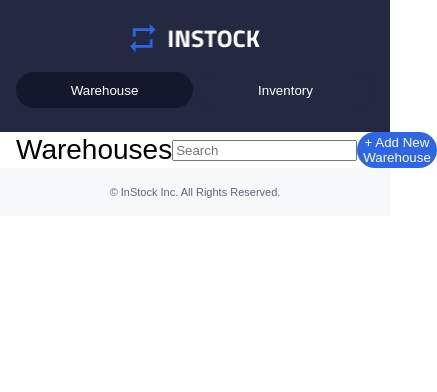
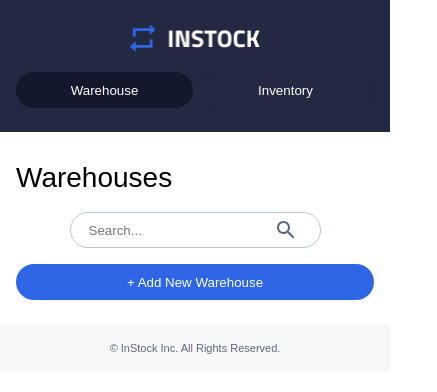
Before and after one commit to msecondi/instock-client, a React (Vite) app: page / in a window 390 px wide. Shown: the top 392 px of the page, 437 px wide, since content can reach past the window. Built offline with nearby package versions, Linux system fonts and the light colour scheme.

Commit message:
Adds formating and spacing for hero for mobile.

```diff
--- a/src/components/Hero/Hero.jsx
+++ b/src/components/Hero/Hero.jsx
@@ -1,12 +1,18 @@
 import './hero.scss';
 import Button from '../Button/Button';
+import SearchIcon from '../../assets/icons/search-24px.svg';
 
 function Hero() {
     return (
         <section className="hero">
             <h1 className="hero__title">Warehouses</h1>
             <div className="hero__controls">
-                <input className="hero__search" type="text" placeholder="Search" />
+                <div className="hero__search-box hero__search-box--right-margin">
+                    <input className="hero__search-input" type="text" placeholder="Search..." />
+                    <button className="hero__search-button">
+                        <img className="hero__search-icon" src={SearchIcon} alt="Search Icon" />
+                    </button>
+                </div>
                 <Button buttonText="+ Add New Warehouse" />
             </div>
         </section>
--- a/src/components/Hero/hero.scss
+++ b/src/components/Hero/hero.scss
@@ -4,26 +4,76 @@
 .hero {
     display: flex;
     justify-content: space-between;
-    align-items: center;
-    flex-direction: row;
+    align-items: left;
+    flex-direction: column;
     background-color: $primary-instock-white;
     width: 100%;
+    margin-top: 1.75rem;
+    margin-bottom: 1.5rem;
+
+    @include tablet-and-desktop {
+        flex-direction: row;
+        align-items: center;
+    }
 
     &__controls {
         display: flex;
         justify-content: center;
         align-items: center;
-        flex-direction: row;
+        flex-direction: column;
+
+        @include tablet-and-desktop {
+            flex-direction: row;
+        }
     }
 
     &__title {
         @include m-page-header;
         font-weight: 400;
         margin: 0;
+        margin-bottom: 1rem;
 
         @include tablet-and-desktop {
             @include page-header;
             font-weight: 400;
         }
     }
+
+    &__search-box {
+        display: flex;
+        justify-content: center;
+        align-items: center;
+        flex-direction: row;
+        border: 1px solid $secondary-cloud;
+        border-radius: 1.25rem;
+        padding: 0.25rem 1rem;
+        box-sizing: border-box;
+        margin-bottom: 1rem;
+
+        @include tablet-and-desktop {
+            margin-bottom: 0;
+        }
+
+        &--right-margin {
+            margin-right: 0rem;
+
+            @include tablet-and-desktop {
+                margin-right: 1rem;
+            }
+        }
+    }
+
+    &__search-input {
+        outline: none;
+        border: none;
+        width: 100%;
+    }
+
+    &__search-button {
+        display: flex;
+        justify-content: center;
+        align-items: center;
+        border: none;
+        background-color: transparent;
+    }
 }
```
